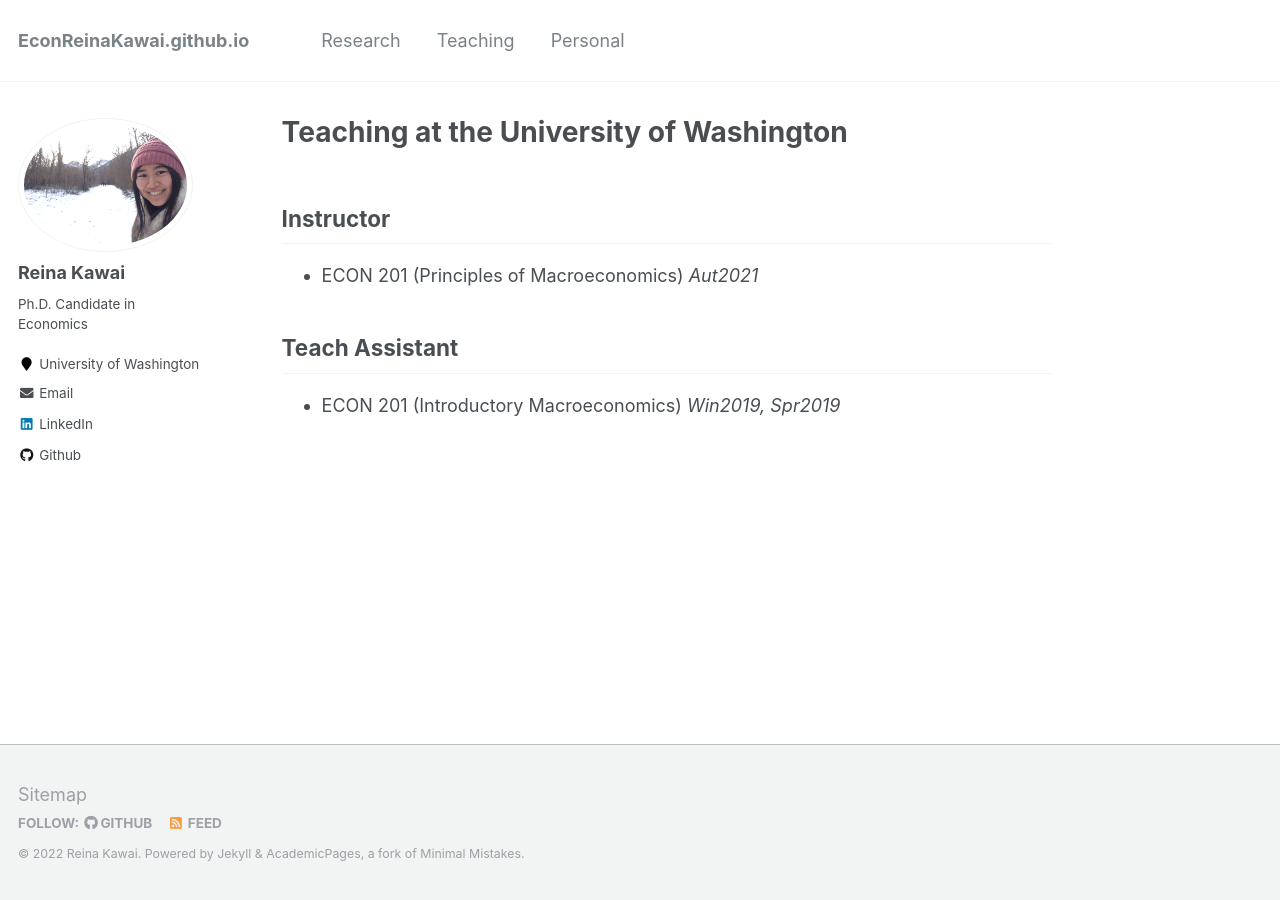
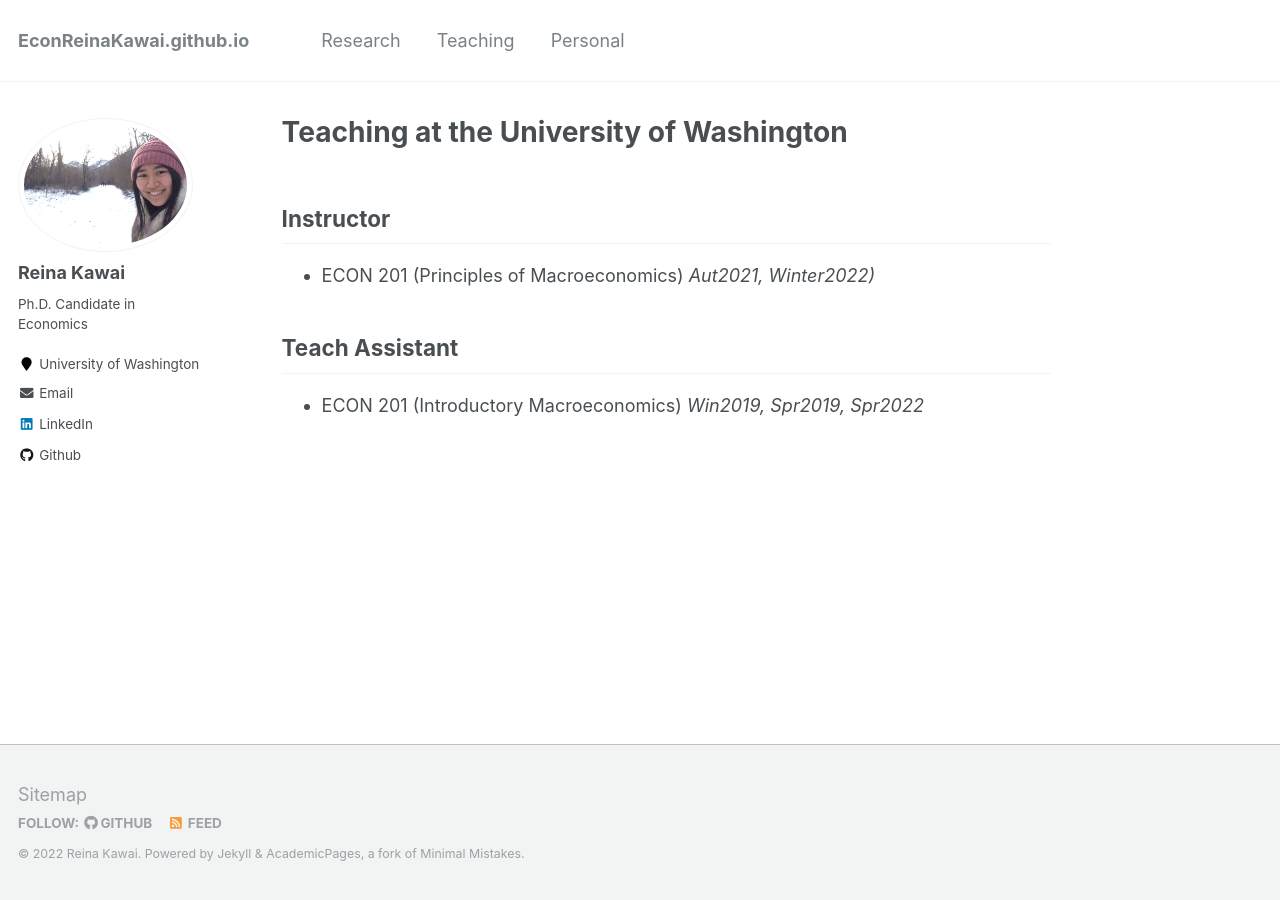
Before and after one commit to Reina-Kawai/Reina-Kawai.github.io, a Jekyll site: the page built from _pages/teaching.md, in a window 1280 px wide. Built offline with Jekyll 4.4.1, drawn with Linux system fonts in a browser that asks for light colours.

Commit message:
Update teaching.md

```diff
--- a/_pages/teaching.md
+++ b/_pages/teaching.md
@@ -6,7 +6,7 @@ author_profile: true
 ---
 
 ## Instructor
-  * ECON 201 (Principles of Macroeconomics)   *Aut2021*
+  * ECON 201 (Principles of Macroeconomics)   *Aut2021, Winter2022)*
 
 ## Teach Assistant
-  * ECON 201 (Introductory Macroeconomics)   *Win2019, Spr2019*
+  * ECON 201 (Introductory Macroeconomics)   *Win2019, Spr2019, Spr2022*
```
